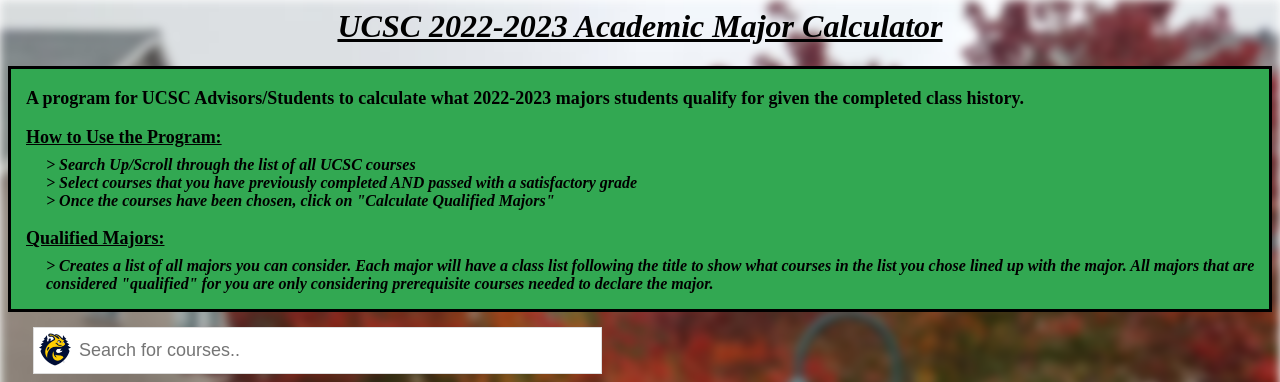
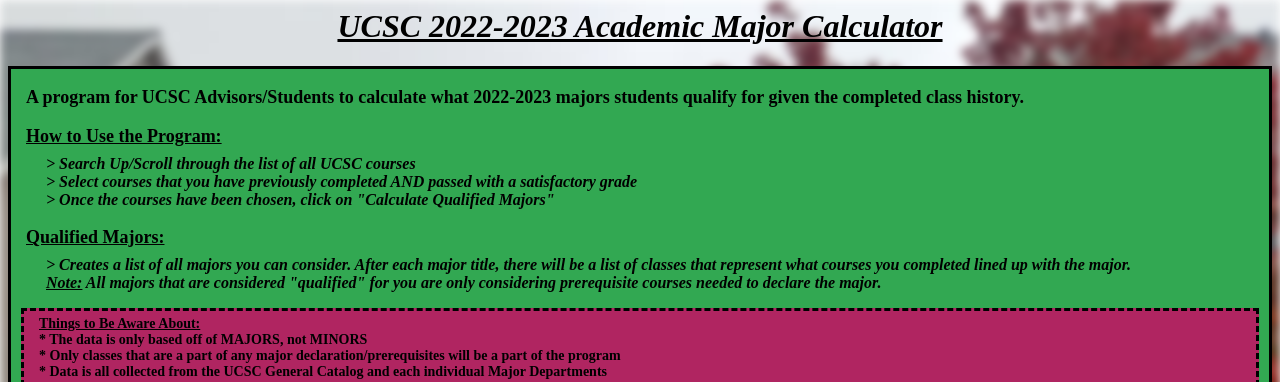
Before and after one commit to ivalmart/UCSC-Academic-Major-Calculator, a website: page index.html in a window 1280 px wide. Shown: the top 382 px of the page. Drawn offline with Linux system fonts and the light colour scheme.

Commit message:
Updated Layout and More Instructions

```diff
--- a/index.html
+++ b/index.html
@@ -27,9 +27,17 @@
             </p>
             <p><u>Qualified Majors:</u></p>
             <p class="description">
-                > Creates a list of all majors you can consider. Each major will have a class list following the title
-                to show what courses in the list you chose lined up with the major. All majors that are considered "qualified" for you
-                are only considering prerequisite courses needed to declare the major.
+                > Creates a list of all majors you can consider. After each major title, there will be a list of classes
+                that represent what courses you completed lined up with the major.<br>
+                <u>Note:</u> All majors that are considered "qualified" for you are only considering prerequisite courses needed to declare
+                the major.
+            </p>
+            <p class="notes">
+                <u>Things to Be Aware About:</u><br>
+                * The data is only based off of MAJORS, not MINORS<br>
+                * Only classes that are a part of any major declaration/prerequisites will be a part of the program<br>
+                * Data is all collected from the UCSC General Catalog and each individual Major Departments<br>
+                * Any external scores or courses will NOT be included here, user must find what is equivalent
             </p>
         </h2>
 
--- a/style.css
+++ b/style.css
@@ -11,7 +11,6 @@
 h2 {
     background-color: #32a852;
     font-size: 18px;
-    padding-top: 1px;
     padding-left: 15px;
     border-style: solid ;
 }
@@ -55,4 +54,10 @@
 .notes {
     background-color: #b02561;
     border-style: dashed;
+    margin-right: 10px;
+    font-size: 14px;
+    margin-left: -5px;
+    padding-top: 5px;
+    padding-bottom: 5px;
+    padding-left: 15px;
 }
```
